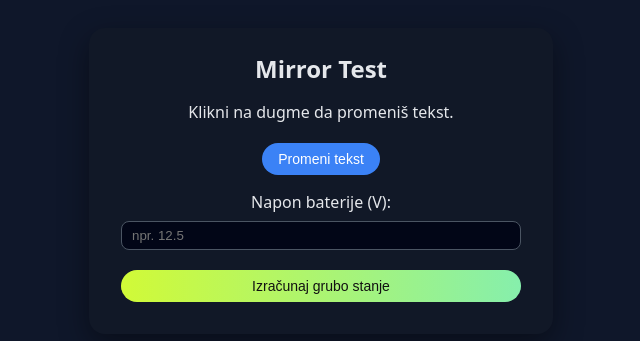
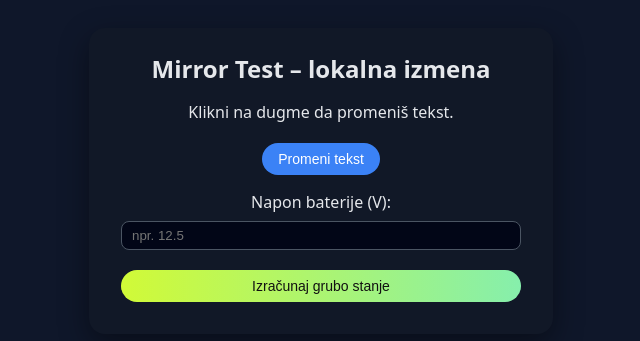
Before and after one commit to darkolazar/GitHub-test, a plain HTML site: page index.html in a window 1280 px wide. Shown: the part 219-560 px from the top of the page, without its empty margins (319-959 px from the left). Drawn offline with Linux system fonts and the light colour scheme.

Commit message:
promenjen naslov u html

```diff
--- a/index.html
+++ b/index.html
@@ -8,7 +8,8 @@
   </head>
   <body>
     <div class="app">
-      <h1>Mirror Test</h1>
+      <h1>Mirror Test – lokalna izmena</h1>
+
       <p id="status-text">Klikni na dugme da promeniš tekst.</p>
 
       <button id="change-btn">Promeni tekst</button>
```
